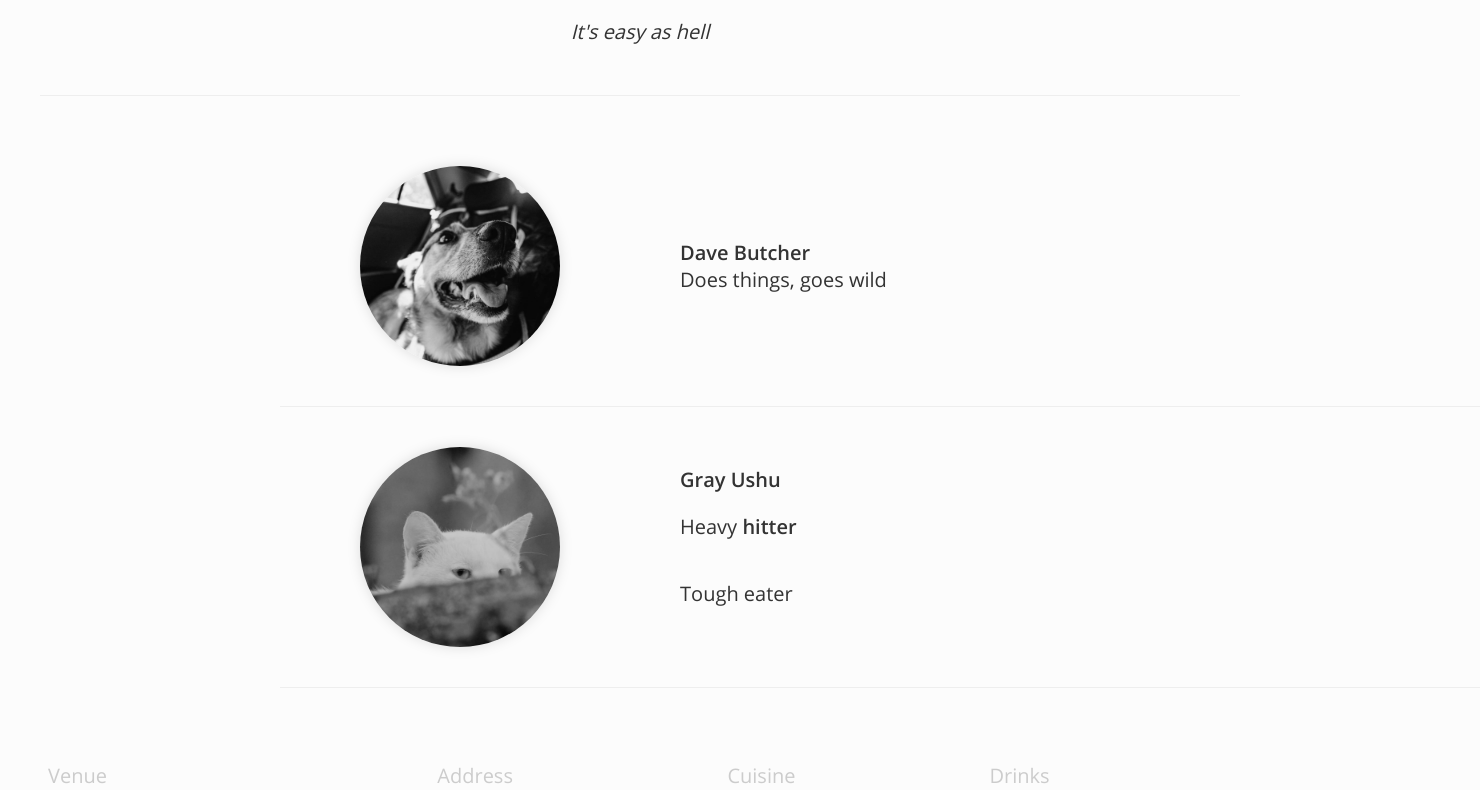
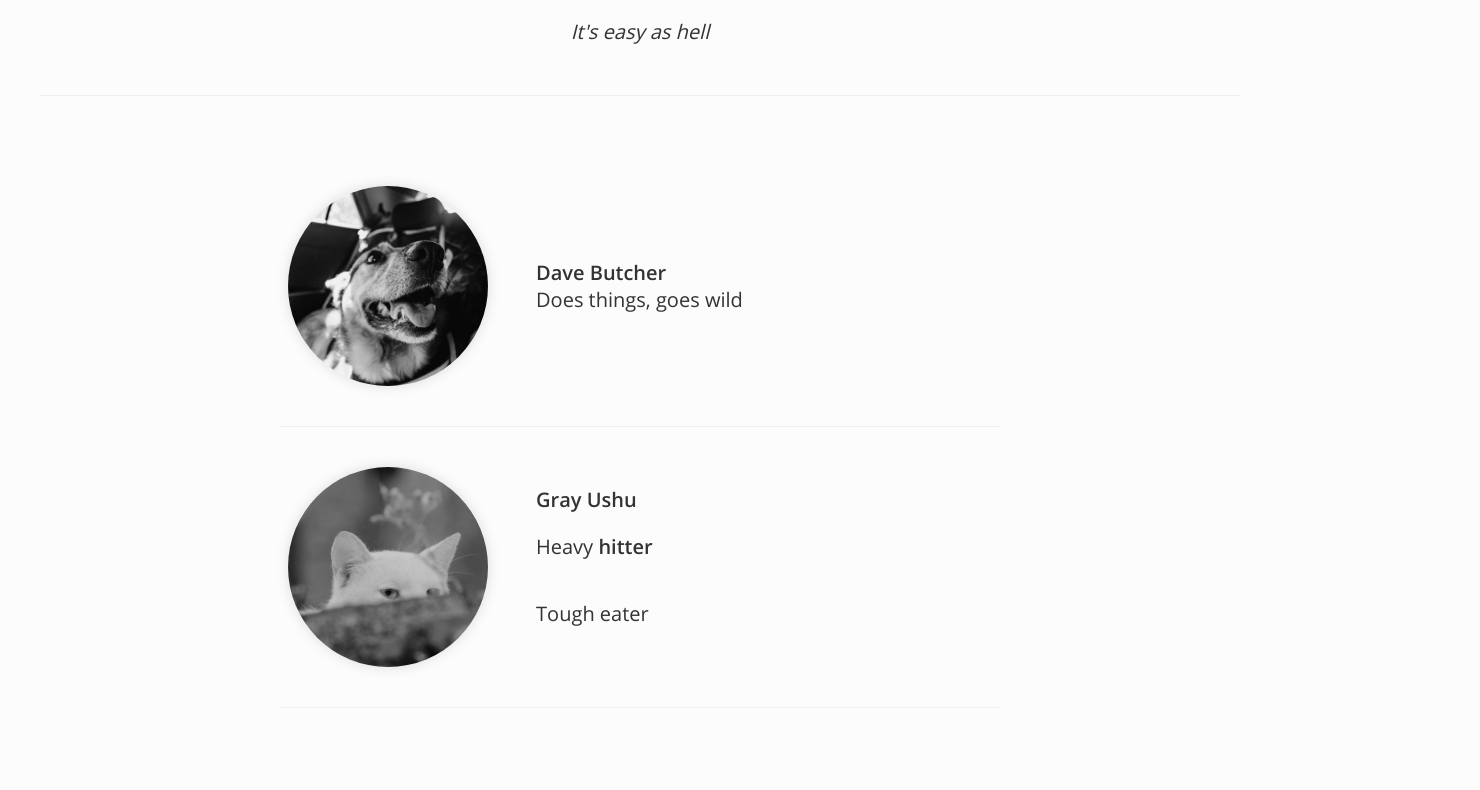
Before and after one commit to aturok/toolynextstarter, a Next.js app: page / in a window 1280 px wide. Shown: the part 1190-1980 px from the top of the page, 1480 px wide, since content can reach past the window. Built offline with nearby package versions, Linux system fonts and the light colour scheme.

Commit message:
padding instead of margin on persons list to avoid blow up

```diff
--- a/components/Main/ExamplePeopleBlock.tsx
+++ b/components/Main/ExamplePeopleBlock.tsx
@@ -5,7 +5,7 @@ import { device } from '../Media.styles';
 
 const PersonsListCustom = styled(PersonsList)`
     @media ${device.sm} {
-        margin: 0 20%;
+        padding: 0 20%;
     }
 `;
 
```
